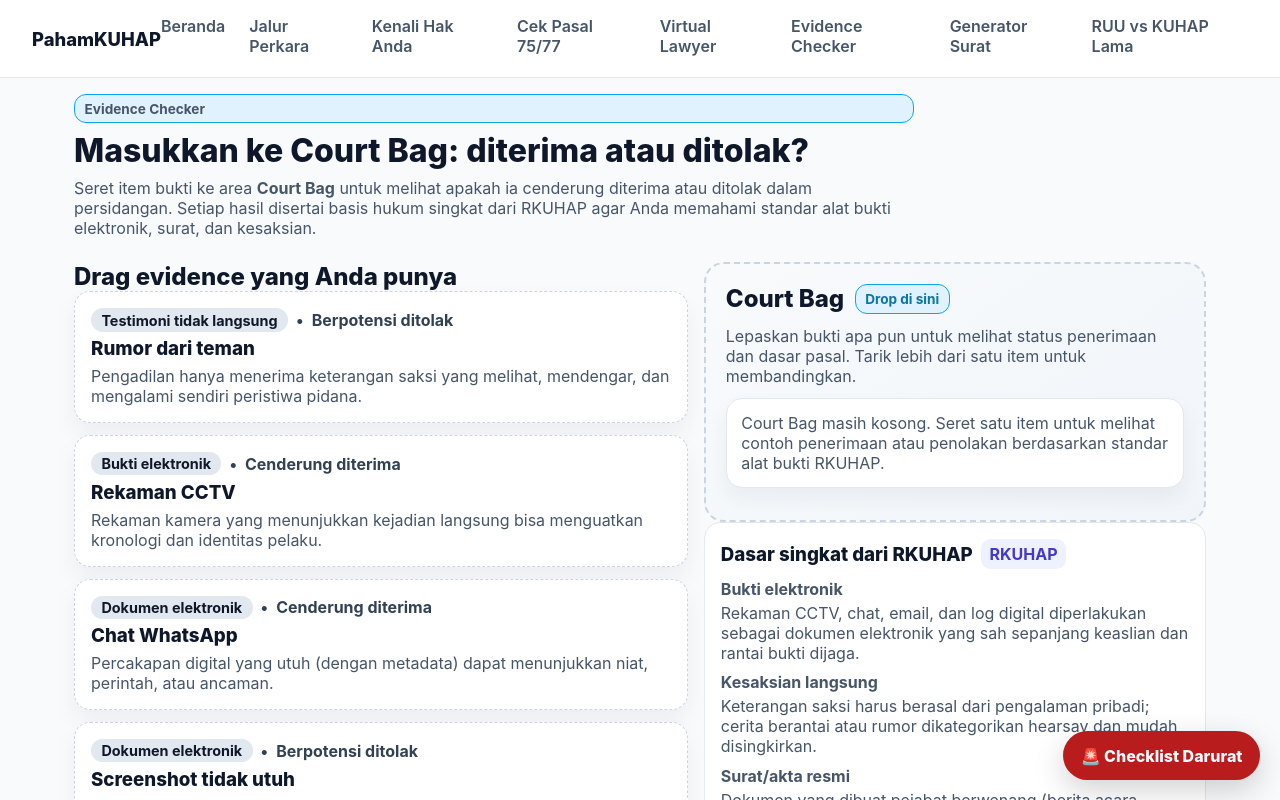
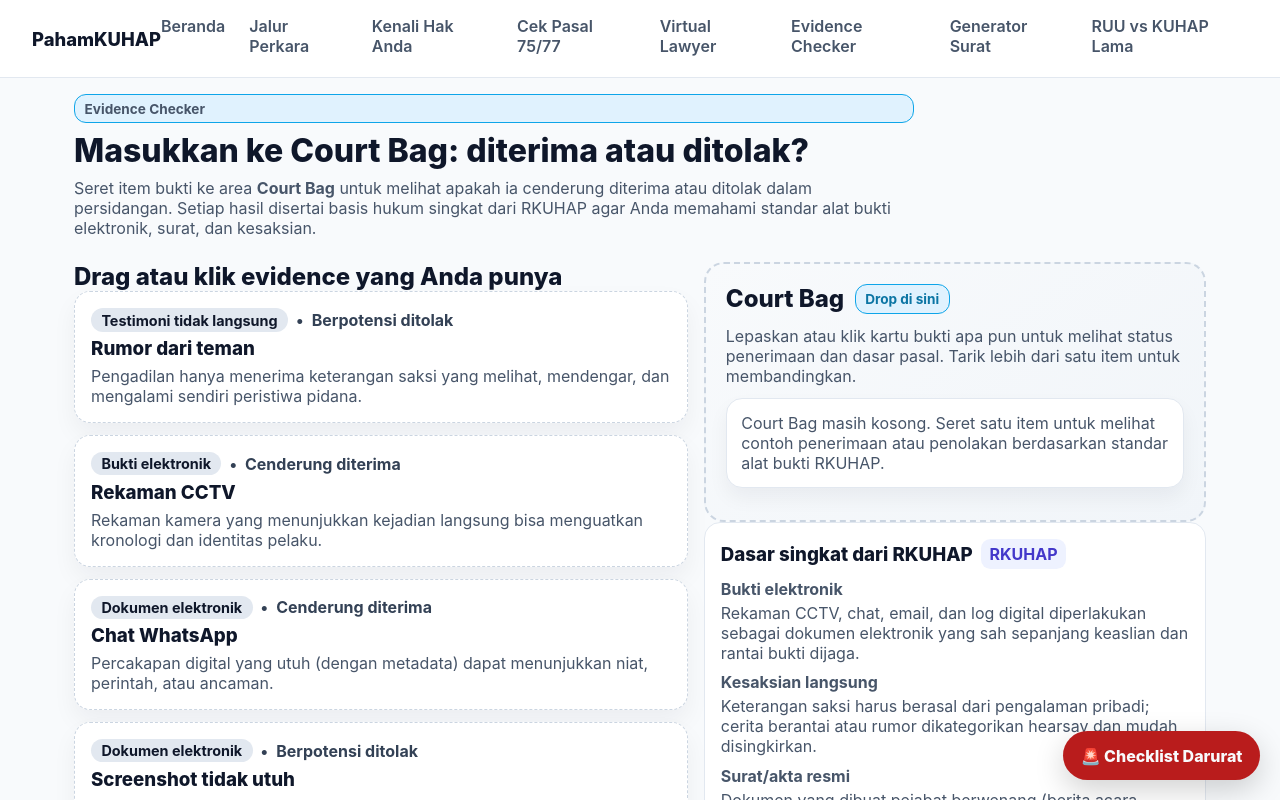
Before and after one commit to psychoMetryx/PenalProcedure, a Next.js app: page /evidence-checker in a window 1280 px wide. Shown: the top 800 px of the page. Built offline with nearby package versions, Linux system fonts and the light colour scheme.

Commit message:
Add accessible activation for evidence cards

```diff
--- a/app/evidence-checker/page.tsx
+++ b/app/evidence-checker/page.tsx
@@ -74,14 +74,18 @@ export default function EvidenceCheckerPage() {
     return bag[bag.length - 1];
   }, [bag]);
 
+  const addItemToBag = (item: EvidenceItem) => {
+    setBag((prev) => [...prev, { ...item, timestamp: Date.now() }]);
+    setDragging(false);
+  };
+
   const handleDrop = (event: React.DragEvent<HTMLDivElement>) => {
     event.preventDefault();
     const id = event.dataTransfer.getData('text/plain');
     const item = evidenceItems.find((entry) => entry.id === id);
     if (!item) return;
 
-    setBag((prev) => [...prev, { ...item, timestamp: Date.now() }]);
-    setDragging(false);
+    addItemToBag(item);
   };
 
   const handleReset = () => {
@@ -102,7 +106,7 @@ export default function EvidenceCheckerPage() {
 
       <div className={styles.layout}>
         <div>
-          <h2>Drag evidence yang Anda punya</h2>
+          <h2>Drag atau klik evidence yang Anda punya</h2>
           <div className={styles.itemsList}>
             {evidenceItems.map((item) => (
               <div
@@ -116,6 +120,13 @@ export default function EvidenceCheckerPage() {
                   setDragging(true);
                 }}
                 onDragEnd={() => setDragging(false)}
+                onClick={() => addItemToBag(item)}
+                onKeyDown={(e) => {
+                  if (e.key === 'Enter' || e.key === ' ') {
+                    e.preventDefault();
+                    addItemToBag(item);
+                  }
+                }}
               >
                 <div className={styles.metaRow}>
                   <span className={styles.evidenceType}>{item.type}</span>
@@ -144,8 +155,8 @@ export default function EvidenceCheckerPage() {
               <span className="badge">Drop di sini</span>
             </div>
             <p className={styles.dropHint}>
-              Lepaskan bukti apa pun untuk melihat status penerimaan dan dasar pasal. Tarik lebih dari satu item untuk
-              membandingkan.
+              Lepaskan atau klik kartu bukti apa pun untuk melihat status penerimaan dan dasar pasal. Tarik lebih dari satu
+              item untuk membandingkan.
             </p>
 
             {latest ? (
```
